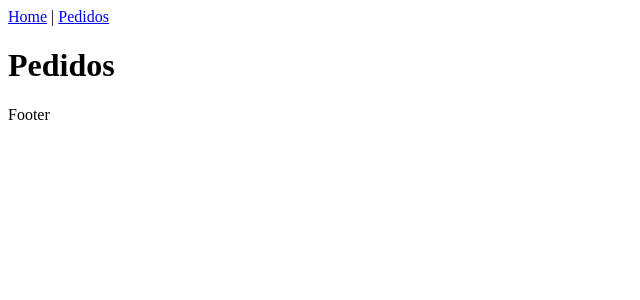
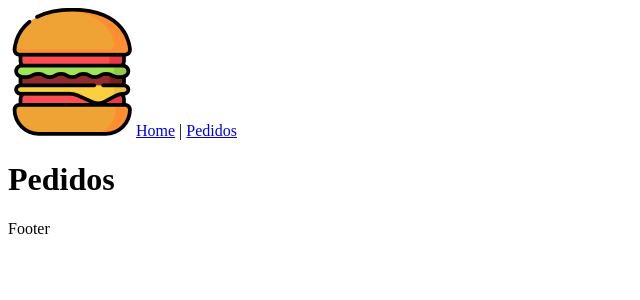
Before and after one commit to AlanGabHahn/make_burger, a Vue app: page /pedidos in a window 1280 px wide. Shown: the top 300 px of the page, without its empty margins (0-640 px from the left). Built offline with nearby package versions, Linux system fonts and the light colour scheme.

Commit message:
Alterando as propriedades do logo

```diff
--- a/src/App.vue
+++ b/src/App.vue
@@ -1,5 +1,5 @@
 <template>
-  <Navbar />
+  <Navbar :logo="logo_src" :alt="alt_name"/>
   <router-view/>
   <Footer />
 </template>
@@ -12,6 +12,12 @@
     components: {
       Navbar,
       Footer
+    },
+    data() {
+      return {
+        logo_src: "/image/logo.png",
+        app_name: "Make Your Burger"
+      }
     }
   }
 </script>
--- a/src/components/Navbar.vue
+++ b/src/components/Navbar.vue
@@ -1,7 +1,7 @@
 <template>
     <nav>
         <router-link to="/">
-            <img src="" id="logo">
+            <img :src="logo" :alt="alt" id="logo">
         </router-link>
         <router-link to="/">Home</router-link> |
         <router-link to="/pedidos">Pedidos</router-link>
@@ -10,6 +10,7 @@
 
 <script>
     export default {
-        name: "Navbar"
+        name: "Navbar",
+        props: ["logo", "alt"]
     }
 </script>
```
